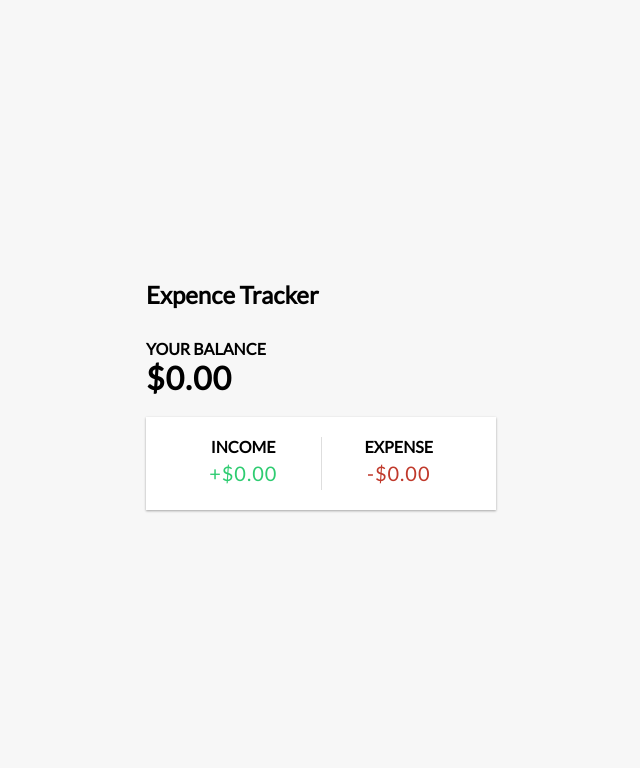
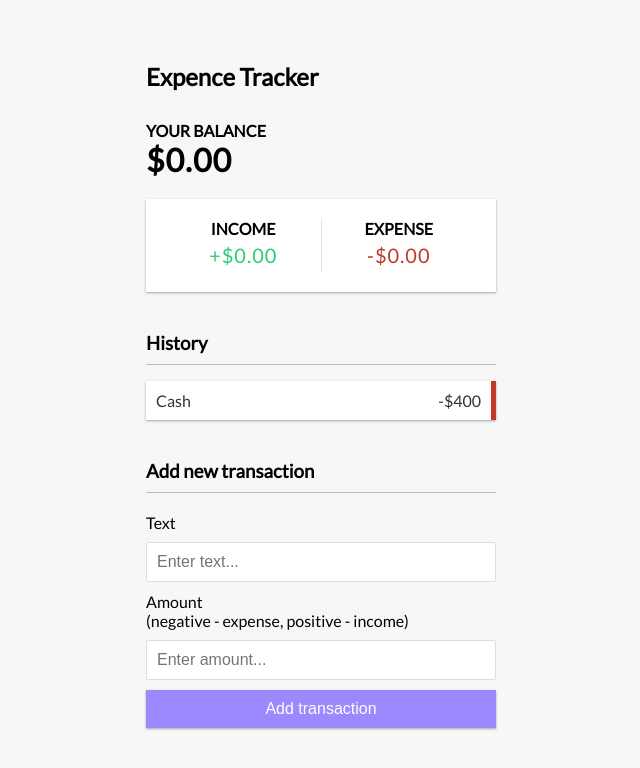
Before and after one commit to umairulhasan/Expense_Traker_App_Done, a React (Create React App) app: page / in a window 1280 px wide. Shown: the top 768 px of the page, without its empty margins (319-959 px from the left). Built offline with nearby package versions, Linux system fonts and the light colour scheme.

Commit message:
Component level change
UseState Hook is Added

```diff
--- a/src/App.js
+++ b/src/App.js
@@ -3,6 +3,8 @@ import Header from './components/Header';
 import './App.css';
 import Balance from './components/Balance';
 import IncomeExpenses from './components/IncomeExpenses';
+import TransactionList from './components/TransactionList';
+import AddTransaction from './components/AddTransaction';
 
 function App() {
   return (
@@ -11,6 +13,8 @@ function App() {
       <div className="container">
       <Balance/>
       <IncomeExpenses/>
+      <TransactionList/>
+      <AddTransaction/>
       </div>
 
     </div>
--- /dev/null
+++ b/src/components/AddTransaction.js
@@ -0,0 +1,37 @@
+import React from 'react';
+import { useState } from 'react';
+
+//component level state below text and amount state manage through useState
+
+const AddTransaction = () => {
+
+const [text, setText] = useState ('');
+const [amount, setAmount] = useState (0);
+
+
+
+
+
+
+  return (
+    <>
+      <h3>Add new transaction</h3>
+      <form >
+        <div className="form-control">
+          <label htmlFor="text">Text</label>
+          <input type="text" value={text} onChange={(e) => setText(e.target.value)} placeholder="Enter text..." />
+        </div>
+        <div className="form-control">
+          <label htmlFor="amount"
+            >Amount <br />
+            (negative - expense, positive - income)</label
+          >
+          <input type="number" placeholder="Enter amount..." />
+        </div>
+        <button className="btn">Add transaction</button>
+      </form>
+    </>
+  );
+}
+
+export default AddTransaction;
--- a/src/components/Balance.js
+++ b/src/components/Balance.js
@@ -4,7 +4,7 @@ const Balance = () => {
   return (
     <>
       <h4>Your Balance</h4>
-      <h1 id="balance">$0.00</h1>
+      <h1>$0.00</h1>
     </>
   );
 }
--- a/src/components/IncomeExpenses.js
+++ b/src/components/IncomeExpenses.js
@@ -3,14 +3,14 @@ import React from 'react';
 const IncomeExpenses = () => {
   return (
 
-    <div class="inc-exp-container">
+    <div className="inc-exp-container">
     <div>
       <h4>Income</h4>
-      <p id="money-plus" class="money plus">+$0.00</p>
+      <p className="money plus">+$0.00</p>
     </div>
     <div>
       <h4>Expense</h4>
-      <p id="money-minus" class="money minus">-$0.00</p>
+      <p  className="money minus">-$0.00</p>
     </div>
   </div>
 
--- /dev/null
+++ b/src/components/TransactionList.js
@@ -0,0 +1,16 @@
+import React from 'react';
+
+const TransactionList = () => {
+  return (
+    <>
+      <h3>History</h3>
+      <ul  className="list">
+       <li className="minus">
+          Cash <span>-$400</span><button className="delete-btn">x</button>
+        </li>
+      </ul>
+    </>
+  );
+}
+
+export default TransactionList;
```
